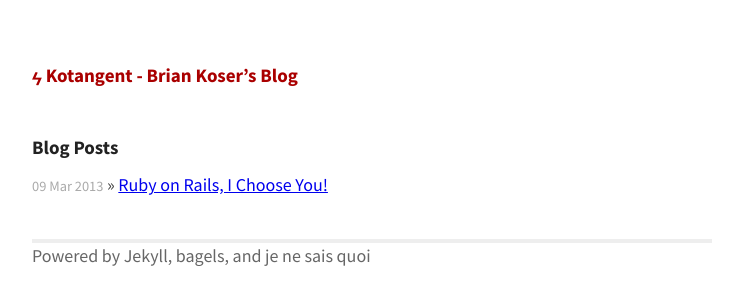
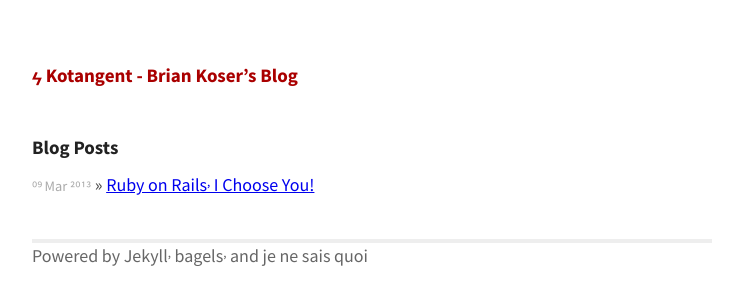
Before and after one commit to briankoser/kotangent-jekyll, a Jekyll site: the page built from index.html, in a window 1280 px wide. Shown: the top 305 px of the page, without its empty margins (268-1011 px from the left). Built offline with Jekyll 4.4.1, drawn with Linux system fonts in a browser that asks for light colours; Markdown is read by kramdown in place of the engine named in the settings.

Commit message:
Update font-feature-settings
Don't care about old FF

```diff
--- a/css/main.css
+++ b/css/main.css
@@ -9,11 +9,9 @@ dfn[title] {
 body {
     color: #444;
     font-family: 'Source Sans Pro', Calibri, sans-serif;
-       -moz-font-feature-settings: "kern=1";
-       -moz-font-feature-settings: "kern" 1;
-    -webkit-font-feature-settings: "kern" 1;
-            font-feature-settings: "kern" 1;
-    -moz-font-feature-settings: "liga";
+   -moz-font-feature-settings: 'dlig' 0, 'frac', 'kern', 'liga', 'lnum';
+-webkit-font-feature-settings: 'dlig' 0, 'frac', 'kern', 'liga', 'lnum';
+        font-feature-settings: 'dlig' 0, 'frac', 'kern', 'liga', 'lnum';
     font-size: 18px;
     -moz-hyphens: auto;
      -ms-hyphens: auto;
@@ -99,6 +97,17 @@ ul {
 :focus{
     outline:?????;
 } */
+
+
+
+/******************************************************************************
+  Home
+******************************************************************************/
+.small-caps {
+   -moz-font-feature-settings: 'smcp';
+-webkit-font-feature-settings: 'smcp';
+        font-feature-settings: 'smcp';
+}
 
 
 
```
